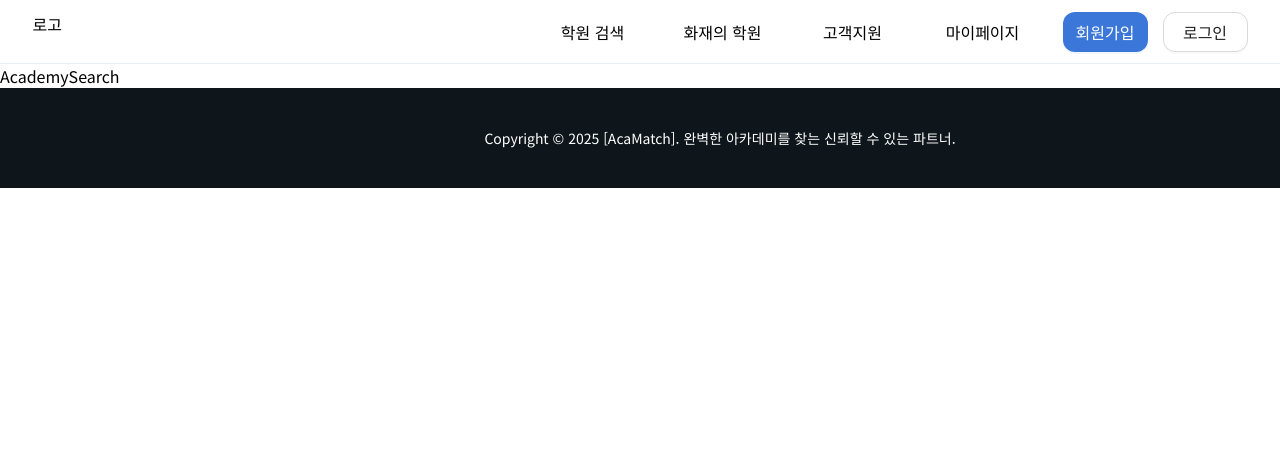
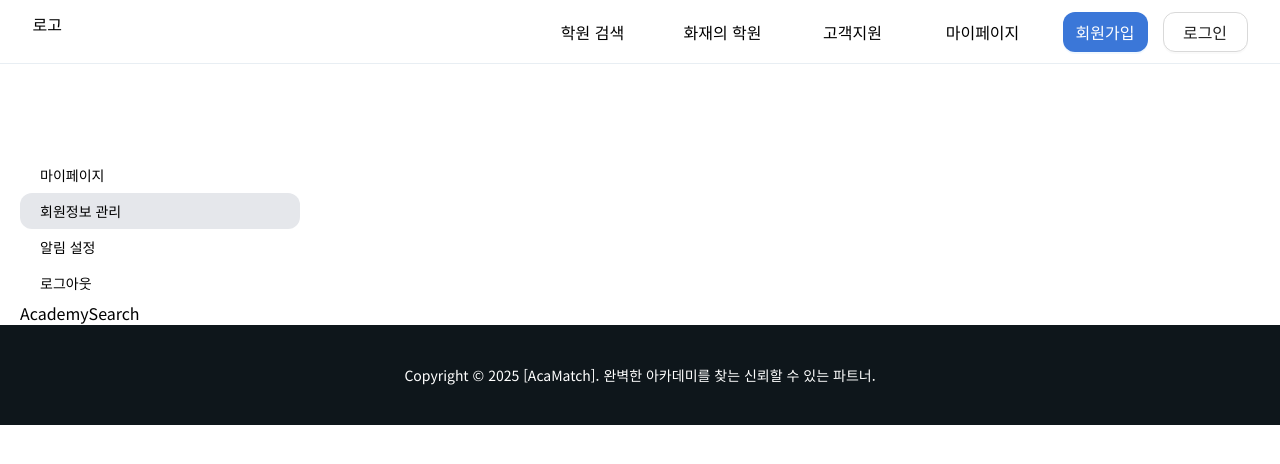
Before and after one commit to k-risu/Aca_Match, a React (Vite) app: page /academy in a window 1280 px wide. Shown: the top 464 px of the page. Built offline with nearby package versions, Linux system fonts and the light colour scheme; the HTML template or start-up script is replaced by a standard one.

Commit message:
[feat] 사이드바 추가

```diff
--- a/src/components/Layout.tsx
+++ b/src/components/Layout.tsx
@@ -12,11 +12,11 @@ const Layout: React.FC<LayoutProps> = ({ children }) => {
 
   // 특정 경로에서 Header와 Footer를 숨기기 위한 배열
   const noLayoutPaths = ["/login", "/signup", "/signup/end"];
-  const noSideBarPaths = ["/signup", "/signup/end", "/"];
+  // const noSideBarPaths = ["/signup", "/signup/end", "/"];
 
   // 현재 경로가 noLayoutPaths에 포함되어 있으면 Header와 Footer를 숨김
   const isLayoutVisible = !noLayoutPaths.includes(pathname);
-  const isSideBarVisible = !noSideBarPaths.includes(pathname);
+  // const isSideBarVisible = !noSideBarPaths.includes(pathname);
 
   return (
     <div>
@@ -25,7 +25,7 @@ const Layout: React.FC<LayoutProps> = ({ children }) => {
       )}
       <main className={"flex w-[1440px] mx-auto"}>{children}</main>
       {isLayoutVisible && (
-        <Footer className="w-[1440px] h-[100px] flex-col-center mx-auto bg-[#0E161B] text-white text-[14px]" />
+        <Footer className="w-[full] h-[100px] flex-col-center mx-auto bg-[#0E161B] text-white text-[14px]" />
       )}
     </div>
   );
--- a/src/components/SideBar.tsx
+++ b/src/components/SideBar.tsx
@@ -1,23 +1,44 @@
 import React, { ReactNode } from "react";
+import { useNavigate } from "react-router-dom";
 
 interface MenuItem {
   label: string;
   isActive: boolean;
+  link: string;
 }
 
 interface SideBarProps {
   children?: ReactNode; // children의 타입을 ReactNode로 지정
   menuItems: MenuItem[]; // 외부에서 menuItems 배열을 전달받음
+  className?: string;
 }
-
-const SideBar: React.FC<SideBarProps> = ({ children, menuItems }) => {
+/**
+ * 사이드바 컴포넌트
+ * @param {Object} props - 컴포넌트 props
+ * @param {ReactNode} [props.children] - 자식 컴포넌트 (선택적)
+ * @param {MenuItem[]} props.menuItems - 메뉴 아이템 배열 (필수)
+ * @param {string} [props.className] - 추가 스타일 클래스 (선택적)
+ * @param {string} props.menuItems[].label - 메뉴 아이템의 표시 텍스트 (필수)
+ * @param {boolean} props.menuItems[].isActive - 메뉴의 활성화 상태 (필수)
+ * @param {string} props.menuItems[].link - 메뉴 아이템의 이동 경로 (필수)
+ * @returns {JSX.Element} 사이드바 컴포넌트
+ */
+const SideBar: React.FC<SideBarProps> = ({
+  children,
+  menuItems,
+  className,
+}) => {
+  const navigate = useNavigate();
   return (
-    <div>
-      <div className="w-[280px] mx-auto">
+    <div className={`mt-[93px] ${className}`}>
+      <div className="w-[280px] mx-auto ">
         {menuItems.map((item, index) => (
           <div
             key={index}
-            className={`flex items-center p-2 px-5 gap-3 rounded-xl text-sm font-medium ${
+            onClick={() => {
+              navigate(item.link);
+            }}
+            className={`flex items-center p-2 px-5 gap-3 rounded-xl text-sm font-medium cursor-pointer ${
               item.isActive ? "bg-gray-200 font-bold" : "bg-white"
             }`}
           >
--- a/src/pages/AcademySearch.tsx
+++ b/src/pages/AcademySearch.tsx
@@ -1,7 +1,19 @@
-import React from "react";
+import SideBar from "../components/SideBar";
 
 function AcademySearch() {
-  return <div>AcademySearch</div>;
+  const menuItems = [
+    { label: "마이페이지", isActive: false, link: "/" },
+    { label: "회원정보 관리", isActive: true, link: "/" },
+    { label: "알림 설정", isActive: false, link: "/" },
+    { label: "로그아웃", isActive: false, link: "/" },
+  ];
+  return (
+    <div>
+      <SideBar menuItems={menuItems} className="w-[320px] mt-[93px]">
+        <div>AcademySearch</div>
+      </SideBar>
+    </div>
+  );
 }
 
 export default AcademySearch;
--- a/vite.config.ts
+++ b/vite.config.ts
@@ -13,7 +13,7 @@ export default defineConfig({
   server: {
     proxy: {
       "/api": {
-        target: "http://192.168.0.144:5214", // 주소 변경필요
+        target: "http://112.222.157.156:5223",
         changeOrigin: true,
         secure: false,
       },
```
